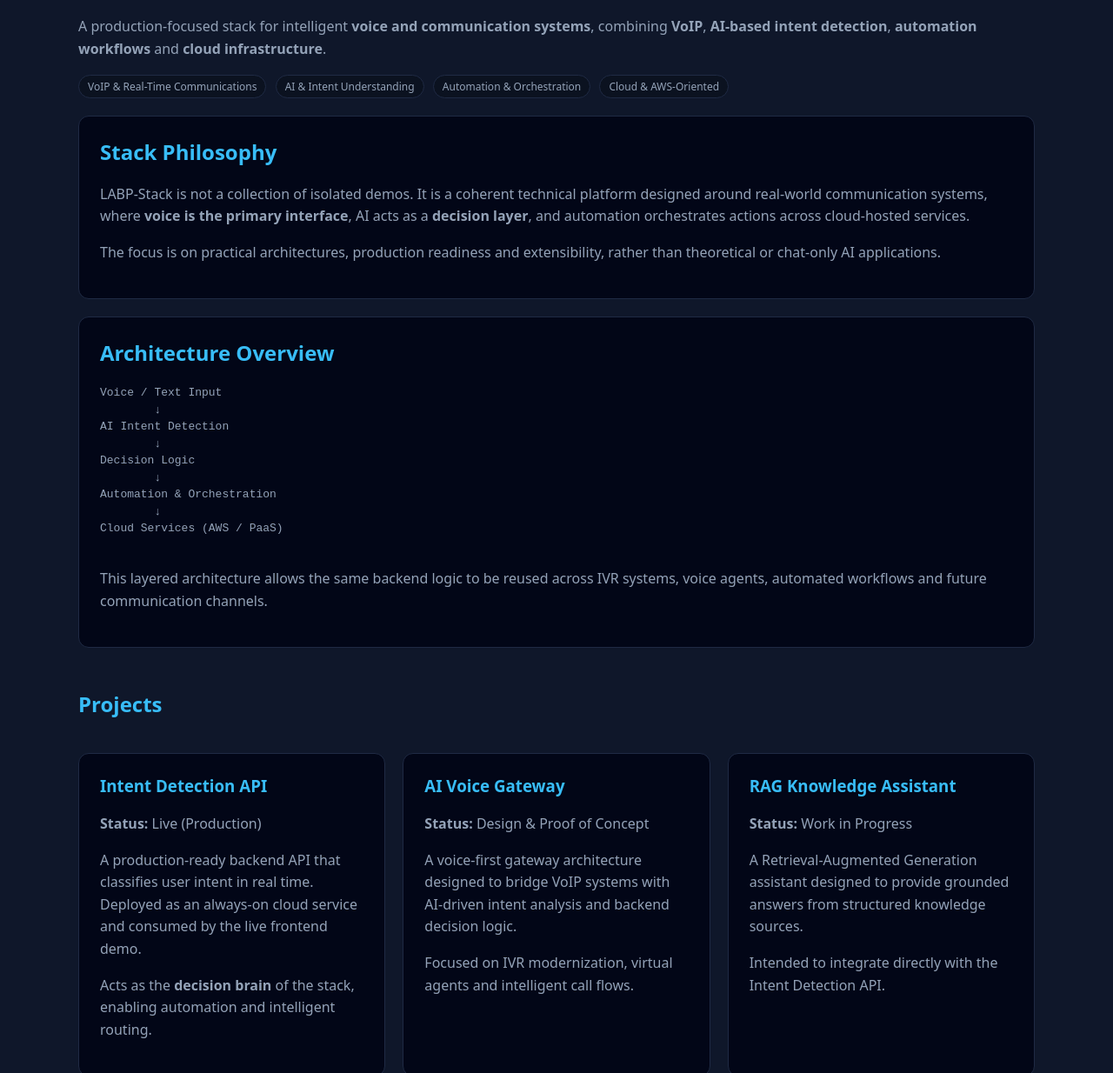
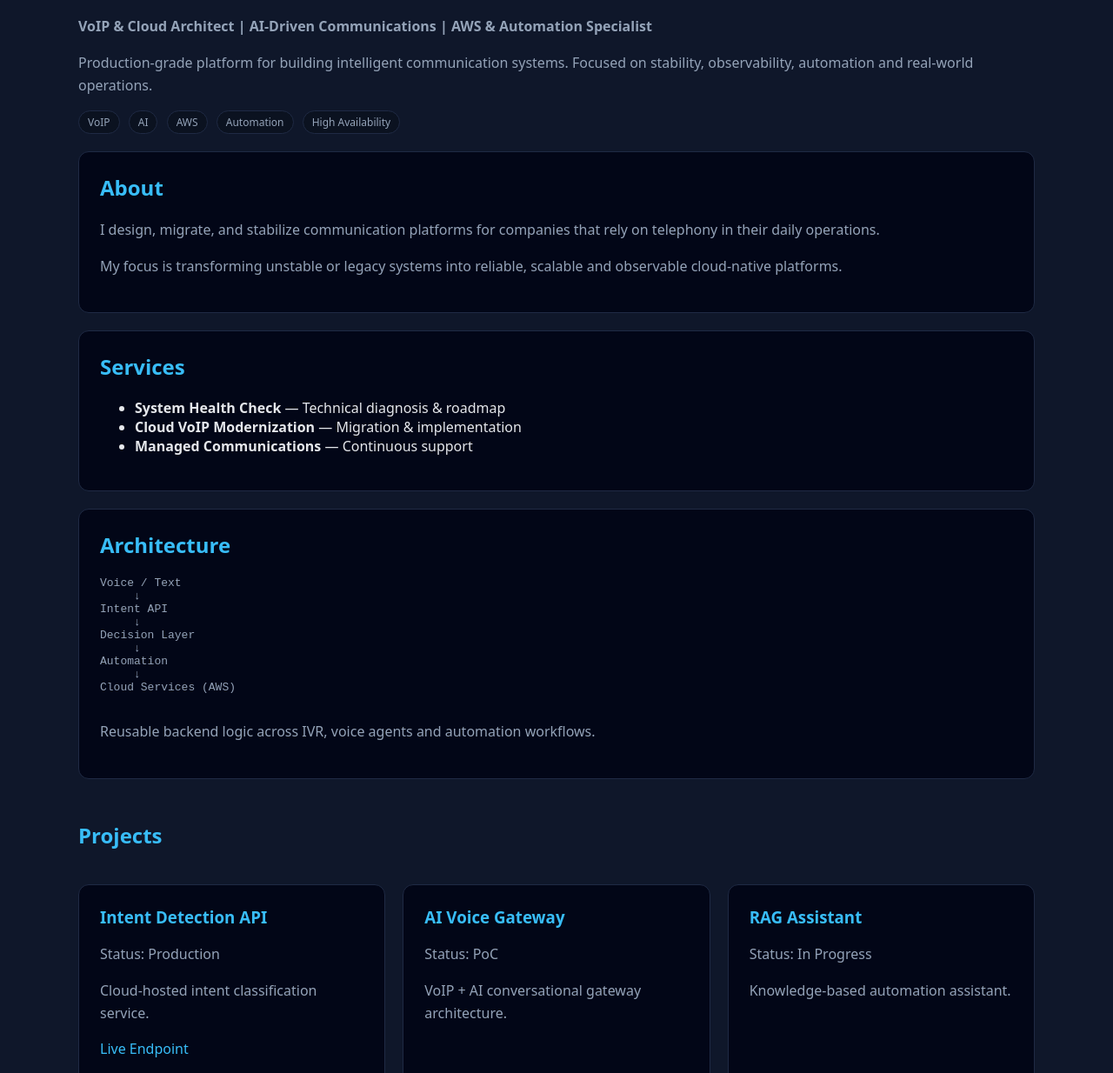
Before and after one commit to Fredobapa/LABP-Stack, a plain HTML site: page docs/index.html in a window 1280 px wide. Shown: the part 86-1320 px from the top of the page at 87% size. Drawn offline with Linux system fonts and the light colour scheme.

Commit message:
feat: professional portfolio layout

```diff
--- a/docs/index.html
+++ b/docs/index.html
@@ -2,7 +2,7 @@
 <html lang="en">
 <head>
   <meta charset="UTF-8" />
-  <title>LABP-Stack — VoIP, AI & Cloud Systems</title>
+  <title>LABP-Stack — VoIP, AI & Cloud Architecture</title>
   <meta name="viewport" content="width=device-width, initial-scale=1" />
 
   <style>
@@ -16,7 +16,7 @@
     }
 
     body {
-      font-family: system-ui, -apple-system, BlinkMacSystemFont, sans-serif;
+      font-family: system-ui, sans-serif;
       background: var(--bg);
       color: var(--text);
       max-width: 1100px;
@@ -90,16 +90,11 @@
       margin-top: 16px;
       white-space: pre-line;
       font-family: monospace;
-      color: var(--text);
     }
 
     a {
       color: var(--accent);
       text-decoration: none;
-    }
-
-    a:hover {
-      text-decoration: underline;
     }
 
     footer {
@@ -115,52 +110,66 @@
 
 <!-- HERO -->
 <h1>LABP-Stack</h1>
+
+<p><strong>VoIP & Cloud Architect | AI-Driven Communications | AWS & Automation Specialist</strong></p>
+
 <p>
-    A production-focused stack for intelligent <strong>voice and communication systems</strong>,
-    combining <strong>VoIP</strong>, <strong>AI-based intent detection</strong>,
-    <strong>automation workflows</strong> and <strong>cloud infrastructure</strong>.
+Production-grade platform for building intelligent communication systems.
+Focused on stability, observability, automation and real-world operations.
 </p>
 
 <div>
-    <span class="tag">VoIP & Real-Time Communications</span>
-    <span class="tag">AI & Intent Understanding</span>
-    <span class="tag">Automation & Orchestration</span>
-    <span class="tag">Cloud & AWS-Oriented</span>
+  <span class="tag">VoIP</span>
+  <span class="tag">AI</span>
+  <span class="tag">AWS</span>
+  <span class="tag">Automation</span>
+  <span class="tag">High Availability</span>
 </div>
 
-  <!-- PHILOSOPHY -->
+<!-- ABOUT -->
 <div class="section box">
-    <h2>Stack Philosophy</h2>
+  <h2>About</h2>
+
   <p>
-      LABP-Stack is not a collection of isolated demos.
-      It is a coherent technical platform designed around real-world communication systems,
-      where <strong>voice is the primary interface</strong>,
-      AI acts as a <strong>decision layer</strong>,
-      and automation orchestrates actions across cloud-hosted services.
+    I design, migrate, and stabilize communication platforms for companies that
+    rely on telephony in their daily operations.
   </p>
+
   <p>
-      The focus is on practical architectures, production readiness and extensibility,
-      rather than theoretical or chat-only AI applications.
+    My focus is transforming unstable or legacy systems into reliable,
+    scalable and observable cloud-native platforms.
   </p>
+</div>
+
+<!-- SERVICES -->
+<div class="section box">
+  <h2>Services</h2>
+
+  <ul>
+    <li><strong>System Health Check</strong> — Technical diagnosis & roadmap</li>
+    <li><strong>Cloud VoIP Modernization</strong> — Migration & implementation</li>
+    <li><strong>Managed Communications</strong> — Continuous support</li>
+  </ul>
 </div>
 
 <!-- ARCHITECTURE -->
 <div class="section box">
-    <h2>Architecture Overview</h2>
-    <pre style="color:#94a3b8; line-height:1.5;">
-Voice / Text Input
+  <h2>Architecture</h2>
+
+  <pre style="color:#94a3b8;">
+Voice / Text
      ↓
-AI Intent Detection
+Intent API
      ↓
-Decision Logic
+Decision Layer
      ↓
-Automation & Orchestration
+Automation
      ↓
-Cloud Services (AWS / PaaS)
+Cloud Services (AWS)
   </pre>
+
   <p>
-      This layered architecture allows the same backend logic to be reused across
-      IVR systems, voice agents, automated workflows and future communication channels.
+    Reusable backend logic across IVR, voice agents and automation workflows.
   </p>
 </div>
 
@@ -172,39 +181,25 @@ Cloud Services (AWS / PaaS)
 
     <div class="box">
       <h3>Intent Detection API</h3>
-        <p><strong>Status:</strong> Live (Production)</p>
+      <p>Status: Production</p>
+      <p>Cloud-hosted intent classification service.</p>
       <p>
-          A production-ready backend API that classifies user intent in real time.
-          Deployed as an always-on cloud service and consumed by the live frontend demo.
-        </p>
-        <p>
-          Acts as the <strong>decision brain</strong> of the stack,
-          enabling automation and intelligent routing.
+        <a href="https://labp-backend-production.up.railway.app/" target="_blank">
+          Live Endpoint
+        </a>
       </p>
     </div>
 
     <div class="box">
       <h3>AI Voice Gateway</h3>
-        <p><strong>Status:</strong> Design & Proof of Concept</p>
-        <p>
-          A voice-first gateway architecture designed to bridge VoIP systems
-          with AI-driven intent analysis and backend decision logic.
-        </p>
-        <p>
-          Focused on IVR modernization, virtual agents and intelligent call flows.
-        </p>
+      <p>Status: PoC</p>
+      <p>VoIP + AI conversational gateway architecture.</p>
     </div>
 
     <div class="box">
-        <h3>RAG Knowledge Assistant</h3>
-        <p><strong>Status:</strong> Work in Progress</p>
-        <p>
-          A Retrieval-Augmented Generation assistant designed to provide
-          grounded answers from structured knowledge sources.
-        </p>
-        <p>
-          Intended to integrate directly with the Intent Detection API.
-        </p>
+      <h3>RAG Assistant</h3>
+      <p>Status: In Progress</p>
+      <p>Knowledge-based automation assistant.</p>
     </div>
 
   </div>
@@ -212,11 +207,7 @@ Cloud Services (AWS / PaaS)
 
 <!-- LIVE DEMO -->
 <div class="section box">
-    <h2>Live Demo — Intent Detection (Production)</h2>
-    <p>
-      This demo calls a backend API deployed in the cloud.
-      Type a message and see how intent detection works in real time.
-    </p>
+  <h2>Live Demo — Intent API</h2>
 
   <input id="textInput" type="text" placeholder="Try: I want to know the price" />
   <button onclick="send()">Send</button>
@@ -224,31 +215,45 @@ Cloud Services (AWS / PaaS)
   <div class="result" id="result"></div>
 </div>
 
+<!-- CONTACT -->
+<div class="section box">
+  <h2>Contact</h2>
+
+  <p>
+    Interested in collaboration or consulting?
+  </p>
+
+  <p>
+    📧 Email: <strong>ADD-YOUR-EMAIL</strong><br>
+    💼 GitHub: <a href="https://github.com/Fredobapa" target="_blank">Fredobapa</a>
+  </p>
+</div>
+
 <!-- LINKS -->
 <div class="section box">
-    <h2>Links</h2>
+  <h2>Resources</h2>
+
   <ul>
-      <li><a href="https://github.com/Fredobapa/LABP-Stack" target="_blank">Frontend Repository (LABP-Stack)</a></li>
-      <li><a href="https://github.com/Fredobapa/labp-backend" target="_blank">Backend Repository (Intent API)</a></li>
-      <li><a href="https://labp-backend-production.up.railway.app/" target="_blank">Backend Health Check (Railway)</a></li>
+    <li><a href="https://github.com/Fredobapa/LABP-Stack" target="_blank">Frontend Repo</a></li>
+    <li><a href="https://github.com/Fredobapa/labp-backend" target="_blank">Backend Repo</a></li>
+    <li><a href="docs/aws/aws-blueprint-v1.md" target="_blank">AWS Blueprint</a></li>
   </ul>
 </div>
 
-  <!-- SCRIPT -->
 <script>
 async function send() {
   const input = document.getElementById("textInput");
   const result = document.getElementById("result");
 
   if (!input.value) {
-        result.innerText = "Please type a message first.";
+    result.innerText = "Type a message.";
     return;
   }
 
   result.innerText = "Processing...";
 
   try {
-        const response = await fetch(
+    const res = await fetch(
       "https://labp-backend-production.up.railway.app/analyze",
       {
         method: "POST",
@@ -257,20 +262,20 @@ Cloud Services (AWS / PaaS)
       }
     );
 
-        const data = await response.json();
+    const data = await res.json();
 
     result.innerText =
       "Intent: " + data.intent + "\n" +
       "Response: " + data.response;
 
-      } catch (error) {
-        result.innerText = "Error contacting backend.";
+  } catch {
+    result.innerText = "Backend error.";
   }
 }
 </script>
 
 <footer>
-    LABP-Stack — Intelligent Voice, AI and Cloud Systems
+LABP-Stack — Production Communication Architecture
 </footer>
 
 </body>
```
Lines whose indentation alone changed are shown as unchanged.
